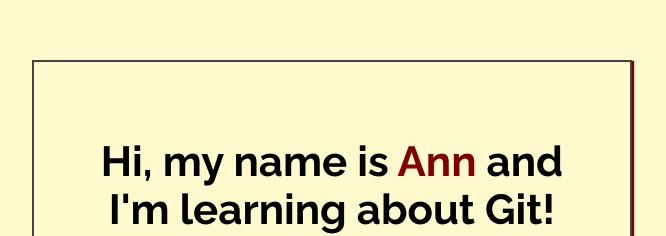
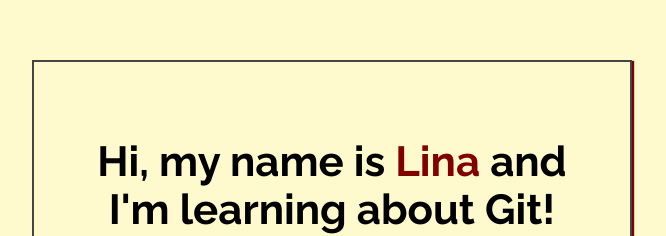
Before and after one commit to lina-cardenas/my-first-repo, a plain HTML site: page index.html in a window 1280 px wide. Shown: the part 188-424 px from the top of the page, without its empty margins (308-974 px from the left). Drawn offline with Linux system fonts and the light colour scheme.

Commit message:
Added name to index.html

```diff
--- a/index.html
+++ b/index.html
@@ -14,7 +14,7 @@
 <body>
 
     <div class="greeting">
-        <h1>Hi, my name is <span class="highlight">Ann</span> and I'm learning about Git! </h1>
+        <h1>Hi, my name is <span class="highlight">Lina</span> and I'm learning about Git! </h1>
 
         <p>Yay! Git is the best!</p>
     </div>
```
